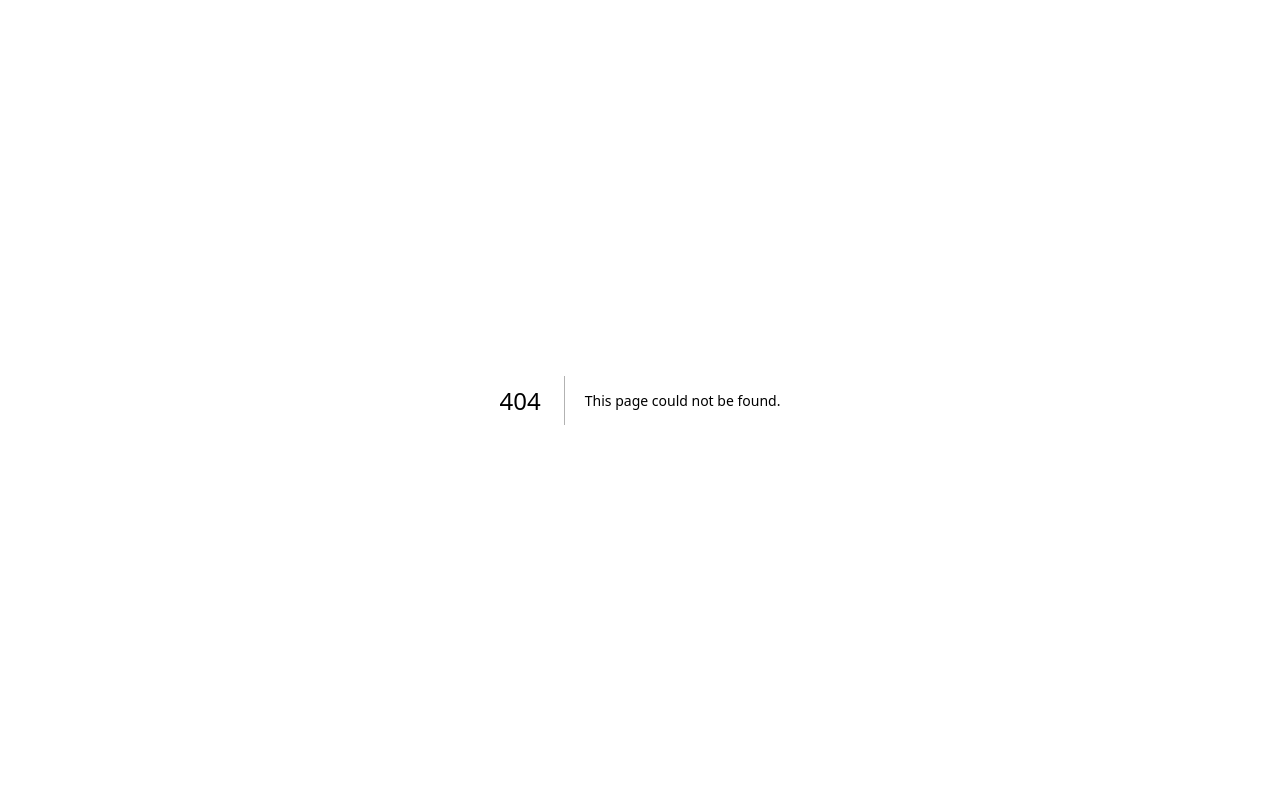
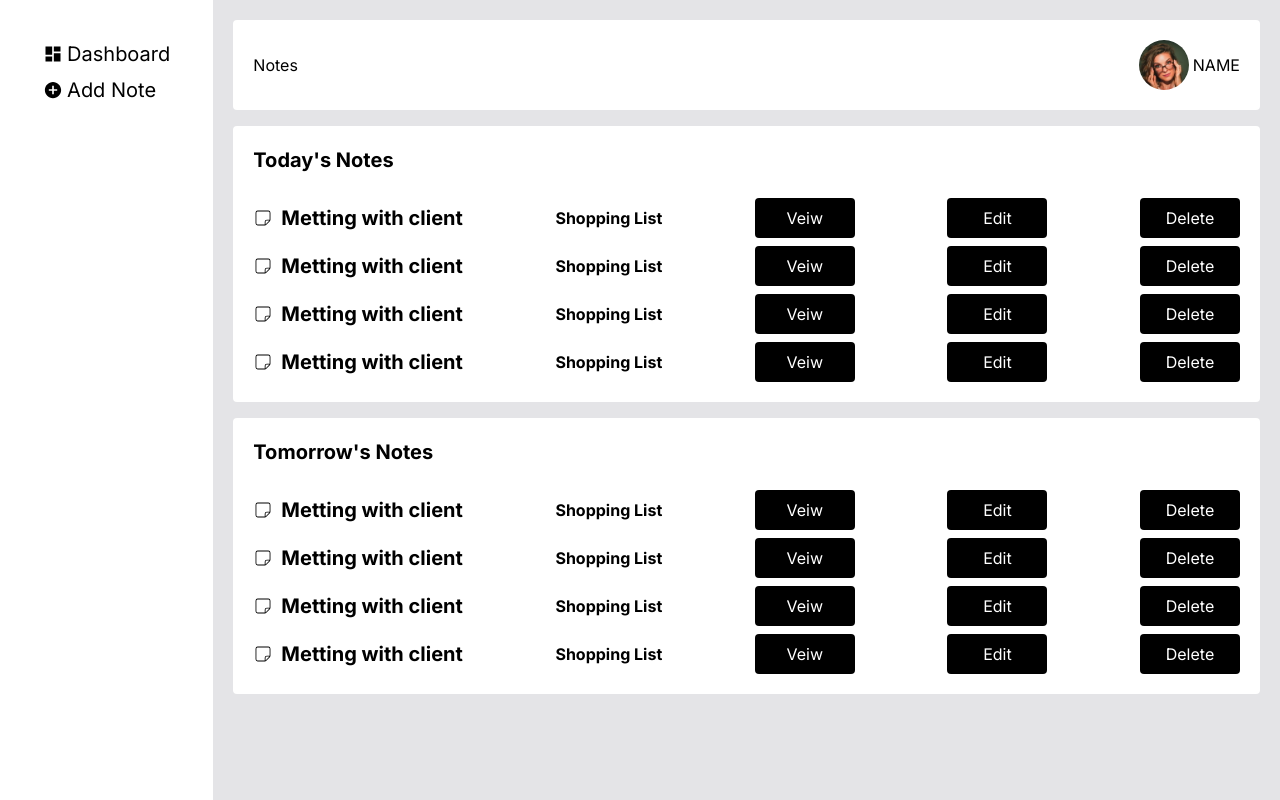
Before and after one commit to assouljawad/Notes_Dashbord, a Next.js app: page /dashboard in a window 1280 px wide. Before the commit this address had no page. Built offline with nearby package versions, Linux system fonts and the light colour scheme.

Commit message:
add all the dashboard sections

```diff
--- /dev/null
+++ b/app/dashboard/page.jsx
@@ -0,0 +1,61 @@
+import React from "react";
+import Link from "next/link";
+import Image from "next/image";
+import { MdDashboard } from "react-icons/md";
+import { IoMdAddCircle } from "react-icons/io";
+import Notecard from "@/components/notecard"
+
+function Page() {
+  return (
+    <div className="flex h-screen">
+      <div className="bg-white w-1/6 flex flex-col justify-start py-10 items-center shadow-[rgba(0,0,15,0.5)_55px_0px_0px_0px]">
+        <div className="flex flex-col gap-2">
+          <Link href={"/dashboard"} className="flex items-center gap-1 text-xl">
+            <MdDashboard />
+            Dashboard
+          </Link>
+          <span className="flex items-center gap-1 text-xl">
+            <IoMdAddCircle />
+            Add Note
+          </span>
+        </div>
+      </div>
+      <div className="bg-zinc-200 w-5/6 p-5 flex flex-col gap-4">
+        <div className="flex justify-between bg-white p-5 rounded items-center">
+          <h1>Notes</h1>
+          <div className="flex items-center gap-1">
+            <Image
+              src={"/a1.jpg"}
+              width={50}
+              height={50}
+              className="rounded-full"
+            />
+            <span className="uppercase">Name</span>
+          </div>
+        </div>
+        <div className="bg-white p-5 rounded">
+          <h1 className="text-xl font-bold">Today's Notes</h1>
+          <br></br>
+          <div className="flex flex-col gap-2">
+            <Notecard/>
+            <Notecard/>
+            <Notecard/>
+            <Notecard/>
+          </div>
+        </div>
+        <div className="bg-white p-5 rounded">
+          <h1 className="text-xl font-bold">Tomorrow's Notes</h1>
+          <br></br>
+          <div className="flex flex-col gap-2">
+            <Notecard/>
+            <Notecard/>
+            <Notecard/>
+            <Notecard/>
+          </div>
+        </div>
+      </div>
+    </div>
+  );
+}
+
+export default Page;
--- /dev/null
+++ b/app/forgotpassword/page.jsx
@@ -0,0 +1,20 @@
+import React from 'react'
+
+function Page() {
+  return (
+    <div className="flex min-h-screen flex-col items-center justify-between p-24 bg-zinc-200">
+        <div className="bg-white w-2/6 flex flex-col p-10 items-center justify-center gap-5 rounded-xl h-[400px]">
+          <h1 className="font-bold text-2xl">Reset Password</h1>
+          <input className="bg-zinc-200 p-2 rounded w-full" type="text" placeholder="Email" />
+          <button className="bg-green-600 w-full p-1 text-white font-bold rounded">Reset</button>
+         <div className="flex gap-2 items-center">
+         <a className="text-[12px] text-blue-700" href="/login">Login</a>
+         |
+         <a className="text-[12px] text-blue-700" href="/signup">Create Account</a>
+         </div>
+      </div>
+    </div>
+  )
+}
+
+export default Page
--- a/app/layout.js
+++ b/app/layout.js
@@ -4,7 +4,7 @@ import "./globals.css";
 const inter = Inter({ subsets: ["latin"] });
 
 export const metadata = {
-  title: "Create Next App",
+  title: "Notes Dashbord",
   description: "Generated by create next app",
 };
 
--- a/app/login/page.jsx
+++ b/app/login/page.jsx
@@ -1,9 +1,21 @@
-import React from 'react'
+import React from "react";
 
 function Page() {
   return (
-    <div>login Page</div>
-  )
+    <div className="flex min-h-screen flex-col items-center justify-between p-24 bg-zinc-200">
+        <div className="bg-white w-2/6 flex flex-col p-10 items-center justify-center gap-5 rounded-xl h-[400px]">
+          <h1 className="font-bold text-2xl">Login</h1>
+          <input className="bg-zinc-200 p-2 rounded w-full" type="text" placeholder="Email or Username" />
+          <input className="bg-zinc-200 p-2 rounded w-full" type="password" placeholder="Password" />
+          <button className="bg-green-600 w-full p-1 text-white font-bold rounded">Login</button>
+         <div className="flex gap-2 items-center">
+         <a className="text-[12px] text-blue-700" href="/forgotpassword">Forgot password</a>
+         |
+         <a className="text-[12px] text-blue-700" href="/signup">Create Account</a>
+         </div>
+      </div>
+    </div>
+  );
 }
 
-export default Page
+export default Page;
--- a/app/notes/page.jsx
+++ /dev/null
@@ -1,7 +0,0 @@
-import React from "react";
-
-function Page() {
-  return <div>Notes Page</div>;
-}
-
-export default Page;
--- a/app/signup/page.jsx
+++ b/app/signup/page.jsx
@@ -1,7 +1,40 @@
-import React from 'react'
+import React from "react";
 
 function Page() {
-  return <div>signup page</div>;
+  return (
+    <div className="flex min-h-screen flex-col items-center justify-between p-24 bg-zinc-200">
+      <div className="bg-white w-2/6 flex flex-col p-10 items-center justify-center gap-5 rounded-xl h-[400px]">
+        <h1 className="font-bold text-2xl">Sign up</h1>
+        <input
+          className="bg-zinc-200 p-2 rounded w-full"
+          type="text"
+          placeholder="Email"
+        />
+         <input
+          className="bg-zinc-200 p-2 rounded w-full"
+          type="text"
+          placeholder="Username"
+        />
+        <input
+          className="bg-zinc-200 p-2 rounded w-full"
+          type="password"
+          placeholder="Password"
+        />
+        <button className="bg-green-600 w-full p-1 text-white font-bold rounded">
+        Sign up
+        </button>
+        <div className="flex gap-2 items-center">
+          <a className="text-[12px] text-blue-700" href="/forgotpassword">
+            Forgot password
+          </a>
+          |
+          <a className="text-[12px] text-blue-700" href="/login">
+            Login
+          </a>
+        </div>
+      </div>
+    </div>
+  );
 }
 
-export default Page
+export default Page;
--- /dev/null
+++ b/components/addnote.jsx
@@ -0,0 +1,25 @@
+import React from 'react'
+import { FaRegTrashAlt } from "react-icons/fa";
+import { MdEditDocument } from "react-icons/md";
+import { IoMdClose } from "react-icons/io";
+
+
+
+function Addnote() {
+  return (
+    <div>
+        <div>
+            <div>
+            <FaRegTrashAlt />
+            <MdEditDocument />
+            </div>
+            <div>
+            <IoMdClose />
+            </div>
+        </div>
+
+    </div>
+  )
+}
+
+export default Addnote
--- /dev/null
+++ b/components/notecard.jsx
@@ -0,0 +1,25 @@
+import React from "react";
+import { CiStickyNote } from "react-icons/ci";
+
+function Notecard() {
+  return (
+    <div className="flex gap-2 items-center justify-between">
+      <div className="flex gap-2 items-center">
+        <CiStickyNote className="text-xl" />
+        <p className="text-xl font-bold">Metting with client</p>
+      </div>
+      <p className="font-bold">Shopping List</p>
+      <button className="bg-black text-white p-2 w-[100px] rounded">
+        Veiw
+      </button>
+      <button className="bg-black text-white p-2 w-[100px] rounded">
+        Edit
+      </button>
+      <button className="bg-black text-white p-2 w-[100px] rounded">
+        Delete
+      </button>
+    </div>
+  );
+}
+
+export default Notecard;
```
Also changed, not shown: package.json (+5 -4 lines), public/a1.jpg (added), 1 other file (tests, documents, lock files or other folders).
